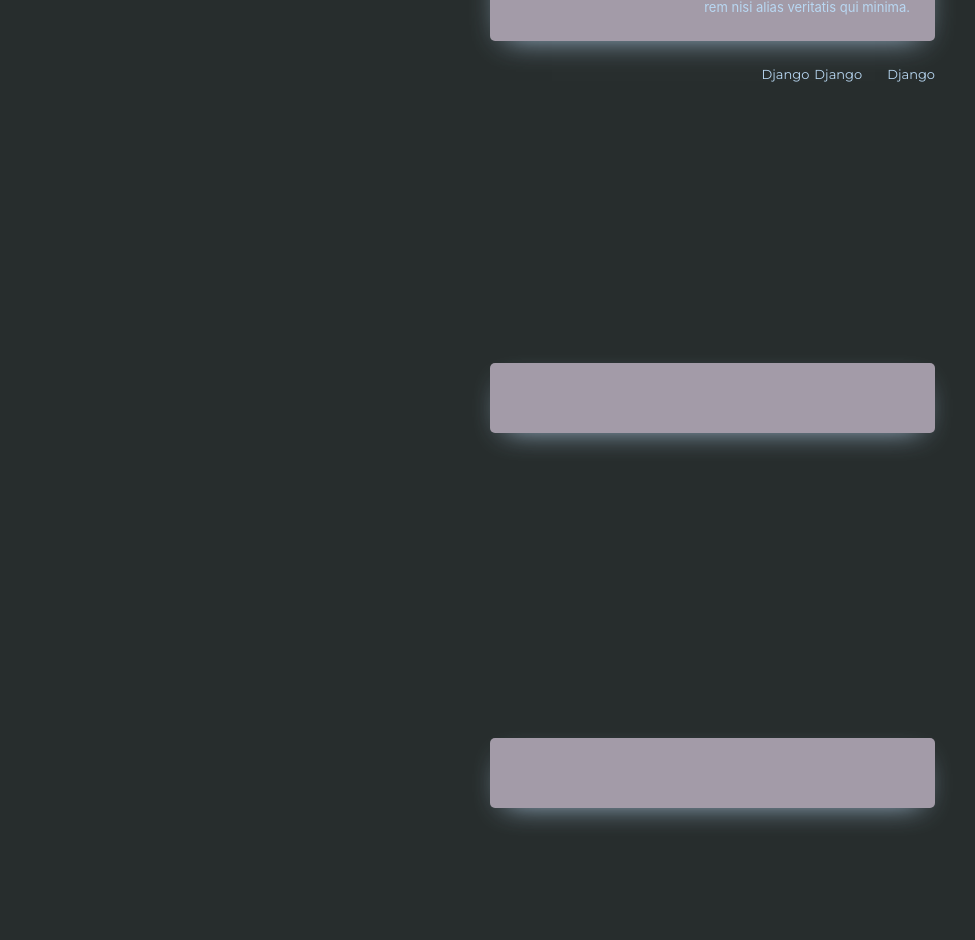
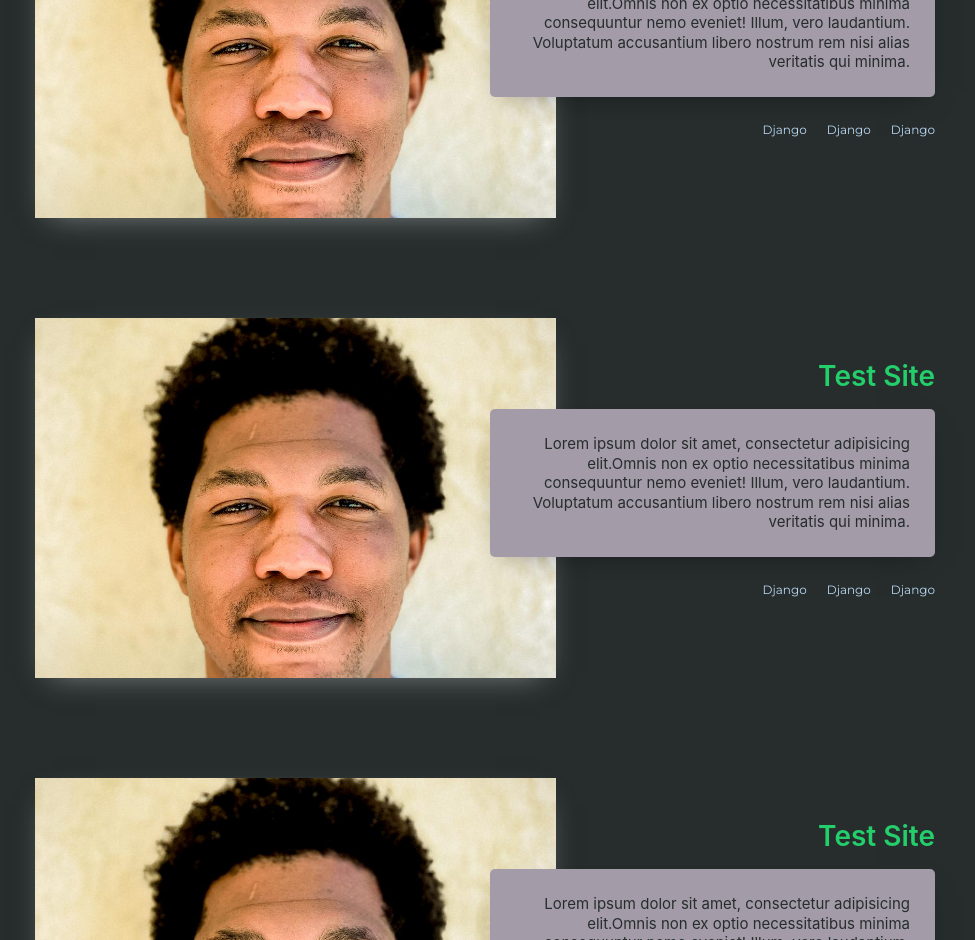
Before and after one commit to Mitch4sho/MitchellPortfolio, a React (Create React App) app: page /projects in a window 1280 px wide. Shown: the part 1860-2800 px from the top of the page, without its empty margins (155-1130 px from the left). Built offline with nearby package versions, Linux system fonts and the light colour scheme.

Commit message:
Images are now vewiable on the project settion , need to serve the correct project image

```diff
--- a/src/Projects/Project.js
+++ b/src/Projects/Project.js
@@ -14,7 +14,7 @@ function Projects(props) {
   return (
 <>
     <h2 className = "projectHeading">Projects</h2>
-    <div className = "projectData">
+    <div className = "projectOne">
           <Thumbnail
           title = {firstFeature.title}
           description = {firstFeature.description}
@@ -24,11 +24,25 @@ function Projects(props) {
           img = {firstFeature.image}
           />
     </div>
-    <div className = "projectData">
-          <Thumbnail />
+    <div className = "projectTwo">
+          <Thumbnail
+          title = {firstFeature.title}
+          description = {firstFeature.description}
+          tech = {firstFeature.tech1}
+          tech = {firstFeature.tech2}
+          tech = {firstFeature.tech3}
+          img = {firstFeature.image}
+          />
     </div>
-    <div className = "projectData">
-          <Thumbnail />
+    <div className = "projectThree">
+          <Thumbnail
+          title = {firstFeature.title}
+          description = {firstFeature.description}
+          tech = {firstFeature.tech1}
+          tech = {firstFeature.tech2}
+          tech = {firstFeature.tech3}
+          img = {firstFeature.image}
+          />
     </div>
 </>
 
--- a/src/Projects/Projects.css
+++ b/src/Projects/Projects.css
@@ -21,44 +21,41 @@
     height: 1px;
     margin-left: 20px;
 }
-.projectData:not(:last-of-type){
-    margin-bottom: 100px;
-}
 .projectData{
-    display: grid;
     gap: 10px;
     grid-template-columns: repeat(12, 1fr);
+    -moz-box-align: center;
     align-items: center;
-}
-.projectContent:nth-last-of-type(2n+1){
-    grid-column: 7/ -1;
-    text-align: right;
+    display: grid;
+    margin-bottom: 100px;
 }
 .projectContent{
     position: relative;
-    grid-area: 1/ 1/ -1/ 7;
+    grid-area: 1 / 1 / -1 / 7;
+    grid-column: 7 / -1;
+    text-align: right;
 }
-/* .projectTitle @media (min-width:768px){
-    margin: 0px 0px 20px;
-} */
+@media screen and (min-width: 768px){
+    .projectTitle{
+        margin: 0px 0px 20px;
+    }
+}
 .projectTitle{
-    color: #B9D8F3;
-    font-size: clamp(24px, 5vw, 28px)
+    color: #23CE6B;
+    font-size: clamp(24px, 5vw, 28px);
 }
 .projectDescription{
-    box-shadow: 0px 10px 30px -15px;
+    box-shadow: 0 10px 30px -15px rgba(0,0,0, 0.5);
     position: relative;
-    transition: 3s;
     z-index: 2;
     padding: 25px;
     border-radius: 5px;
     background-color: #A39BA8;
-    color: #B9D8F3;
-    font-size: 13px;
+    color: #272D2D;
+    font-size: 15px;
 }
-.projectTechList:nth-last-of-type( 2n+1 ){
-    justify-content: flex-end;
-    -moz-box-pack: end;
+.projectDescription p:last-child , p:last-of-type{
+    margin: 0px;
 }
 .projectTechList{
     display: flex;
@@ -68,21 +65,15 @@
     margin: 25px 0px 10px;
     padding: 0px;
     list-style: outside none none;
-}
-.projectTechList li:nth-last-of-type( 2n+1 ){
-    margin: 0px 0px 5px 20px;
+    -moz-box-pack: end;
+    justify-content: flex-end;
 }
 .projectTechList li{
-   color: #B9D8F3;
-   font-family: 'Montserrat', sans-serif;
-   font-size: 13px;
-   white-space: nowrap;
-}
-.projectLinks:nth-of-type(2n+1){
-    -moz-box-pack: end;
-    justify-content: flex-end;
-    margin-left: 0px;
-    margin-right: -10px;
+    margin: 0px 0px 5px 20px;
+    color: #B9D8F3;
+    font-family: 'Montserrat', sans-serif;
+    font-size: 12px;
+    white-space: nowrap;
 }
 .projectLinks{
     display: flex;
@@ -90,32 +81,30 @@
     align-items: center;
     position: relative;
     margin-top: 10px;
-    color:orange;
+    margin-left: -10px;
+    color: #23ce23;
+    -moz-box-pack: end;
+    justify-content: flex-end;
 }
-.projectImage:nth-of-type(2n+1){
-    grid-column: 1 /8;
+.projectLinks a {
+    display: flex;
+    -moz-box-pack: center;
+    justify-content: center;
+    -moz-box-align: center;
+    align-items: center;
+    padding: 10px;
 }
 .projectImage{
-    box-shadow: 0 10px 30px -15px rgba(0, 0, 0, 0.5);
-    grid-area: 1 /6 / -1 / -1;
+    box-shadow: 0 10px 30px -15px rgba(250, 249, 249, 0.5);
+    grid-area: 1 / 6 / -1 / -1;
+    grid-column: 1 / 8;
     position: relative;
     z-index: 1;
+    height: 360px;
 }
 .projectImage a{
     width: 100%;
-    background-color: orange;
+    background-color: #ffffff;
     border-radius: 5px;
     vertical-align: middle;
 }
-.projectImage img{
-    position: absolute;
-    top: 0px;
-    left: 0px;
-    width: 100%;
-    height: 100%;
-    object-fit: cover;
-    object-position: center center;
-    opacity: 0;
-    padding-bottom: 62.2857%;
-
-}
--- a/src/Projects/Thumbnail.js
+++ b/src/Projects/Thumbnail.js
@@ -1,12 +1,14 @@
 import React from "react";
 import { Link } from "react-router-dom";
 import  "./Projects.css";
-import testImage from "../Assets/jpgImages/profileLarge.jpg";
+import testImage from "../Assets/jpgImages/profileSmall.jpg";
 
 // this section will pull data form json file
 
  export function Thumbnail(props) {
     return(
+    <div>
+        <div className = "projectData">
           <div className = "projectContent">
             <h3 className = "projectTitle">{props.title}</h3>
             <div className = "projectDescription">
@@ -20,23 +22,15 @@ import testImage from "../Assets/jpgImages/profileLarge.jpg";
               <li>{props.tech}</li>
             </ul>
             <div className = "projectLinks">
-          <a href="">
-            <svg>
-              <path></path>
-            </svg>
+              <a href="" target = "_blank">
               </a>
-          <a href="">
-            <svg>
-              <path></path>
-            </svg>
+              <a href="" target = "_blank">
               </a>
             </div>
+          </div>
           <div className="projectImage">
-          <a href="">
-            <div className = "imageWrapper">
-              <img src = {testImage} alt="ProjectImage"/>
+            <img src={testImage} alt="Mitchell"/>
           </div>
-          </a>
         </div>
     </div>
     )
--- a/src/index.css
+++ b/src/index.css
@@ -12,6 +12,7 @@ body {
     color: #B9D8F3;
 }
 
+
 code {
   font-family: source-code-pro, Menlo, Monaco, Consolas, 'Courier New',
     monospace;
```
Also changed, not shown: 1 other file (tests, documents, lock files or other folders). Lines whose indentation alone changed are shown as unchanged.
